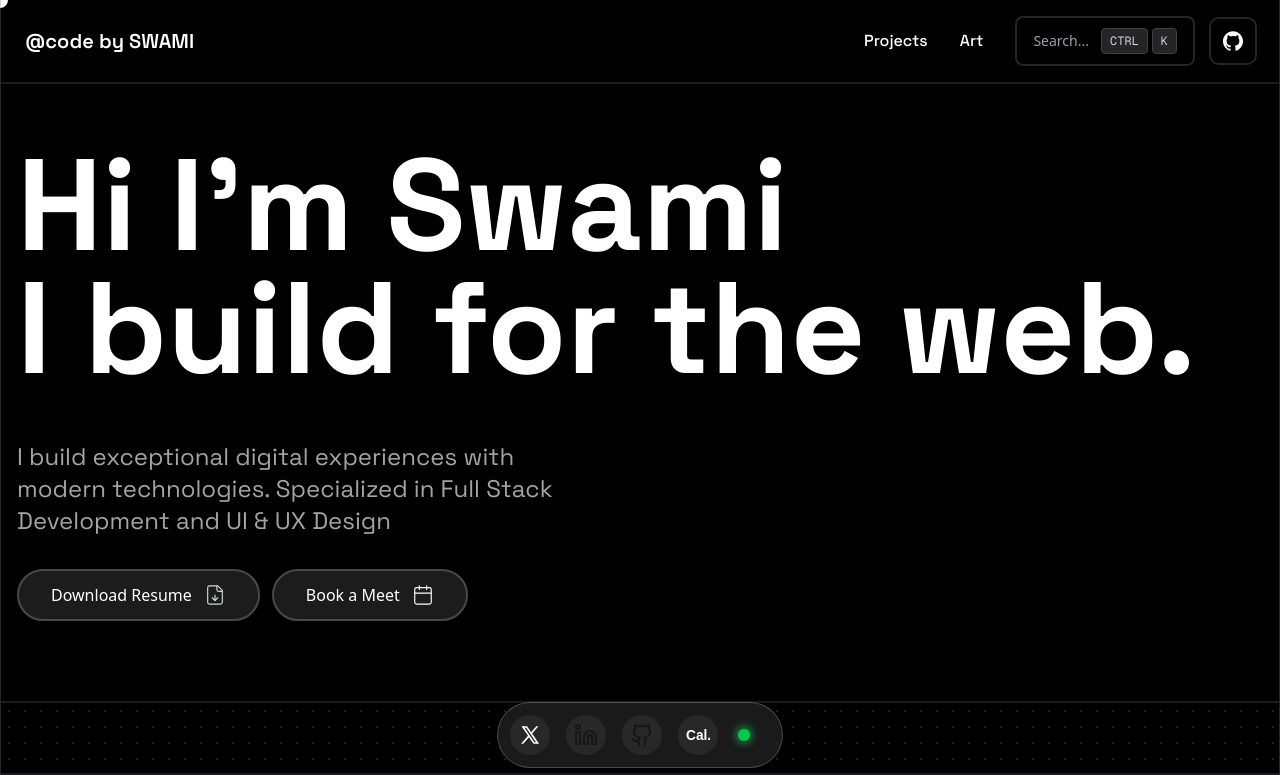
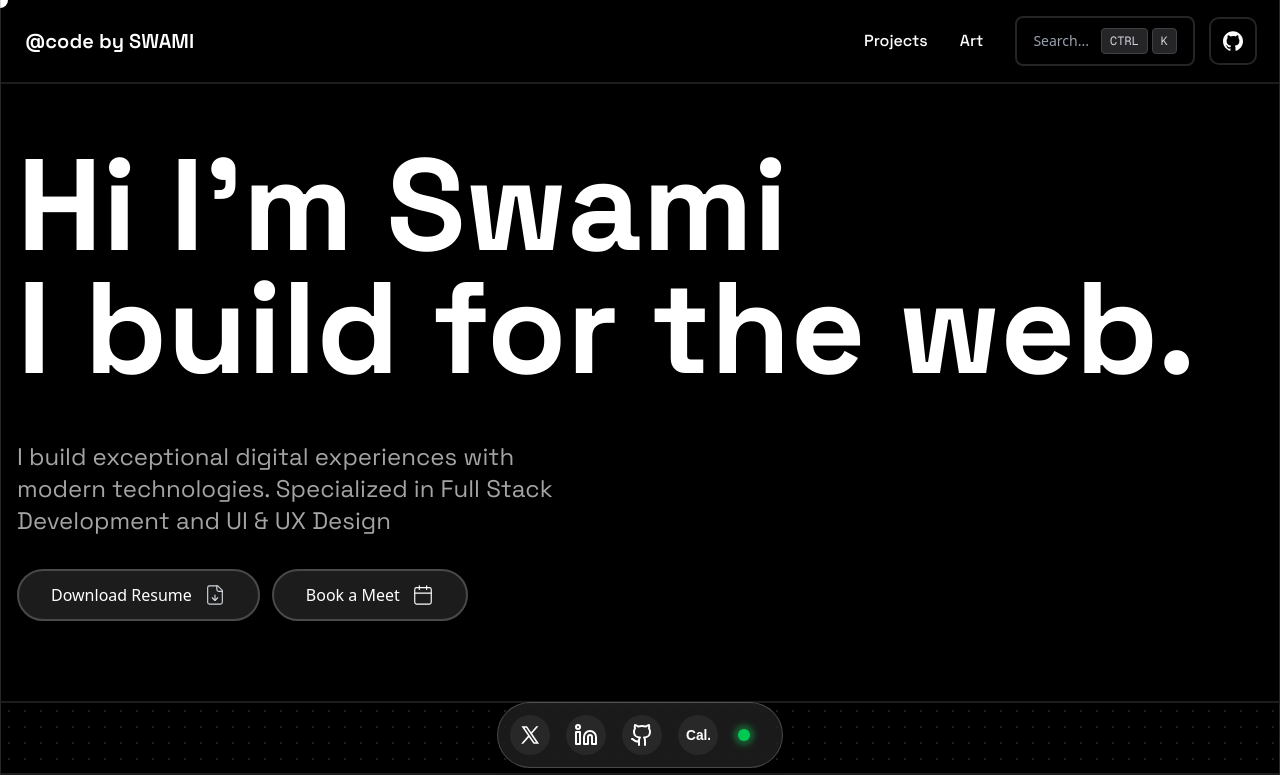
Before and after one commit to swamimalode07/Portfolio-v2, a Next.js app: page / in a window 1280 px wide. Shown: the top 775 px of the page. Built offline with nearby package versions, Linux system fonts and the light colour scheme; no server answers.

Commit message:
Light mode fixes

```diff
--- a/src/components/Taskbar.tsx
+++ b/src/components/Taskbar.tsx
@@ -30,7 +30,7 @@ const Taskbar = () => {
         href="https://linkedin.com/in/swamimalode"
         target="_blank"
         rel="noopener noreferrer"
-        className="rounded-full bg-[#282828] p-2 transition-transform duration-300 ease-in-out hover:-translate-y-2 hover:scale-105"
+        className="rounded-full bg-[#282828] p-2 transition-transform  text-white dark:text-white stroke-current duration-300 ease-in-out hover:-translate-y-2 hover:scale-105"
       >
         <svg
           xmlns="http://www.w3.org/2000/svg"
@@ -52,7 +52,7 @@ const Taskbar = () => {
         href="https://github.com/swamimalode07"
         target="_blank"
         rel="noopener noreferrer"
-        className="rounded-full bg-[#282828] p-2 transition-transform duration-300 ease-in-out hover:-translate-y-2 hover:scale-105"
+        className="rounded-full bg-[#282828] p-2 transition-transform duration-300 text-white dark:text-white stroke-current ease-in-out hover:-translate-y-2 hover:scale-105"
       >
         <svg
           xmlns="http://www.w3.org/2000/svg"
@@ -111,7 +111,7 @@ const Taskbar = () => {
             hovered ? "max-w-xs opacity-100" : "max-w-0 opacity-0"
           }`}
         >
-          Open to Work
+          Intern at Conduit
         </span>
       </div>
     </div>
```
